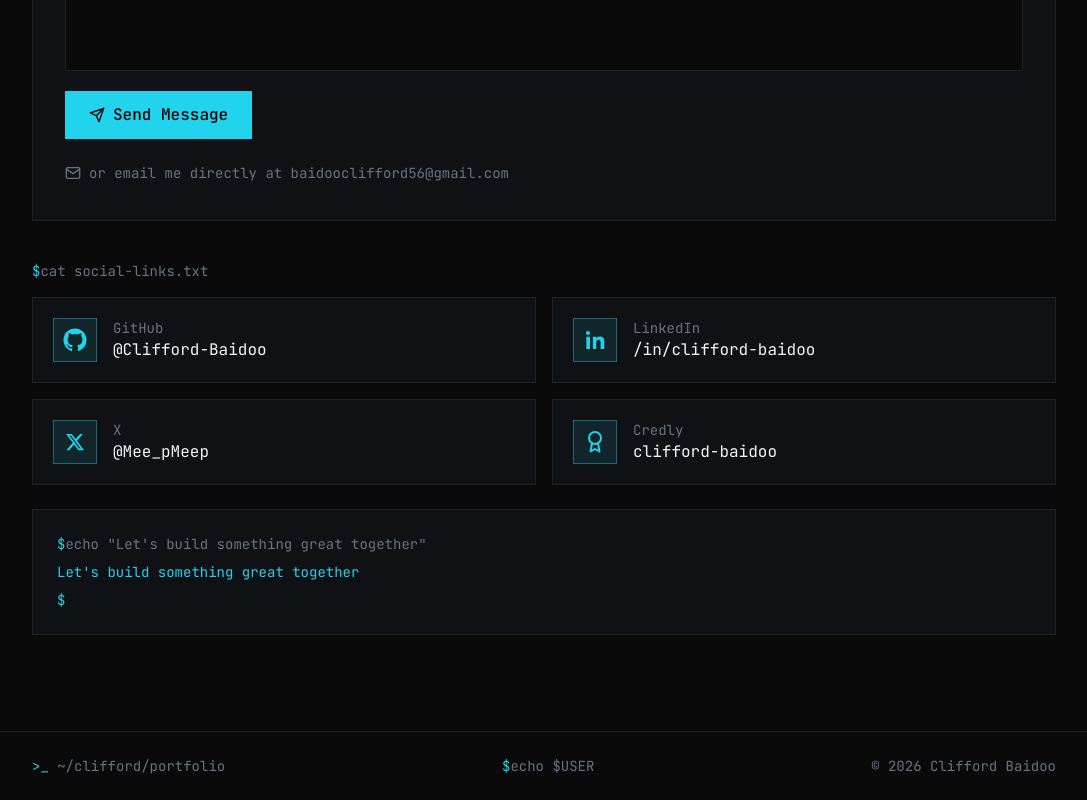
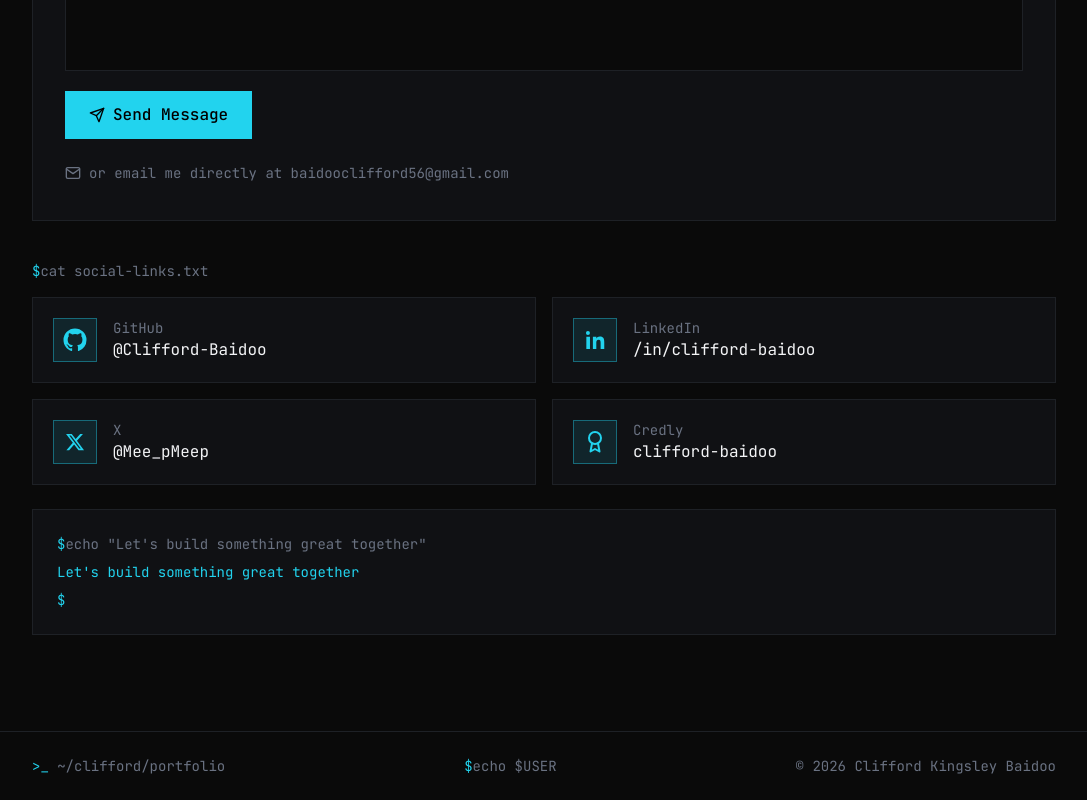
Before and after one commit to Clifford-Baidoo/Portfolio, a React (Vite) app: page / in a window 1280 px wide. Shown: the part 4949-5749 px from the top of the page, without its empty margins (96-1183 px from the left). Built offline with nearby package versions, Linux system fonts and the light colour scheme.

Commit message:
Irrelevant Changes

```diff
--- a/src/components/Footer.jsx
+++ b/src/components/Footer.jsx
@@ -10,7 +10,7 @@ export default function Footer() {
         <p>
           <span className="text-cyan">$</span>echo $USER
         </p>
-        <p>© {year} Clifford Baidoo</p>
+        <p>© {year} Clifford Kingsley Baidoo</p>
       </div>
     </footer>
   );
```
